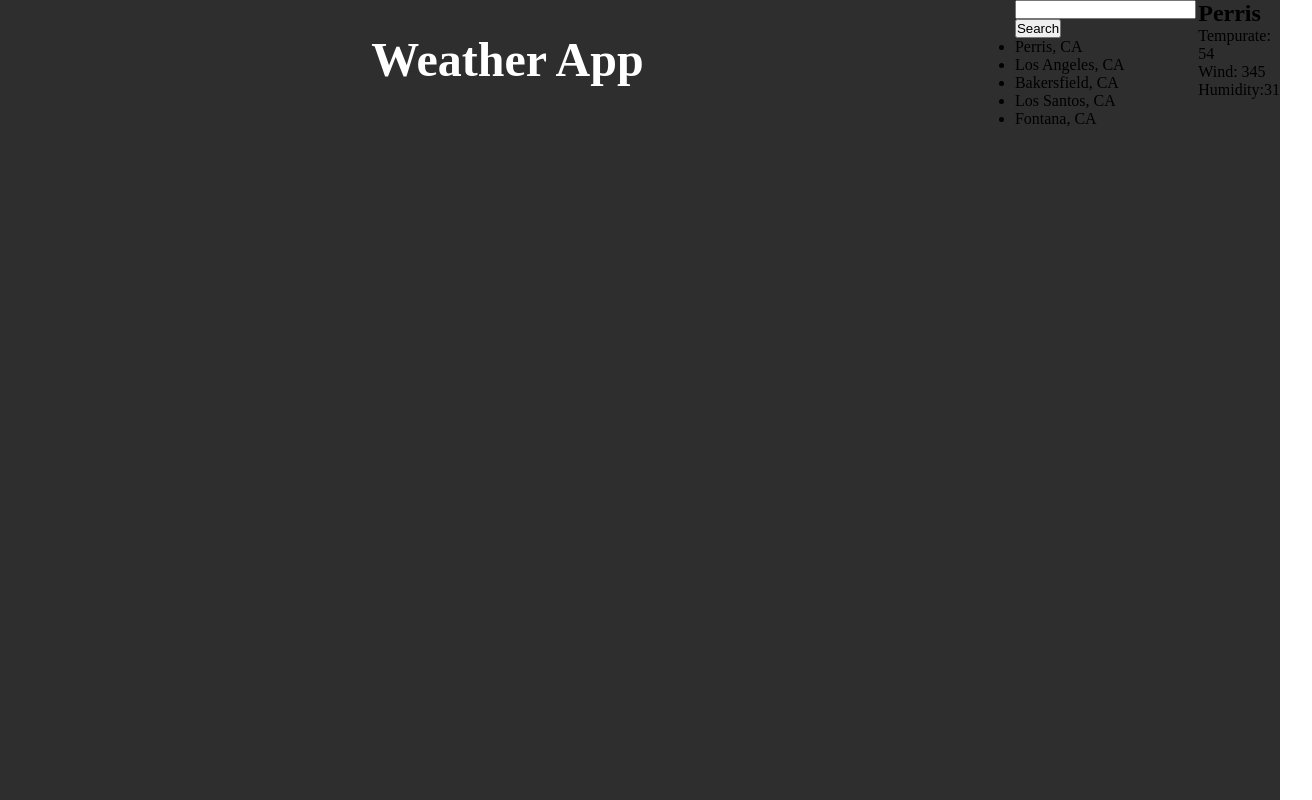
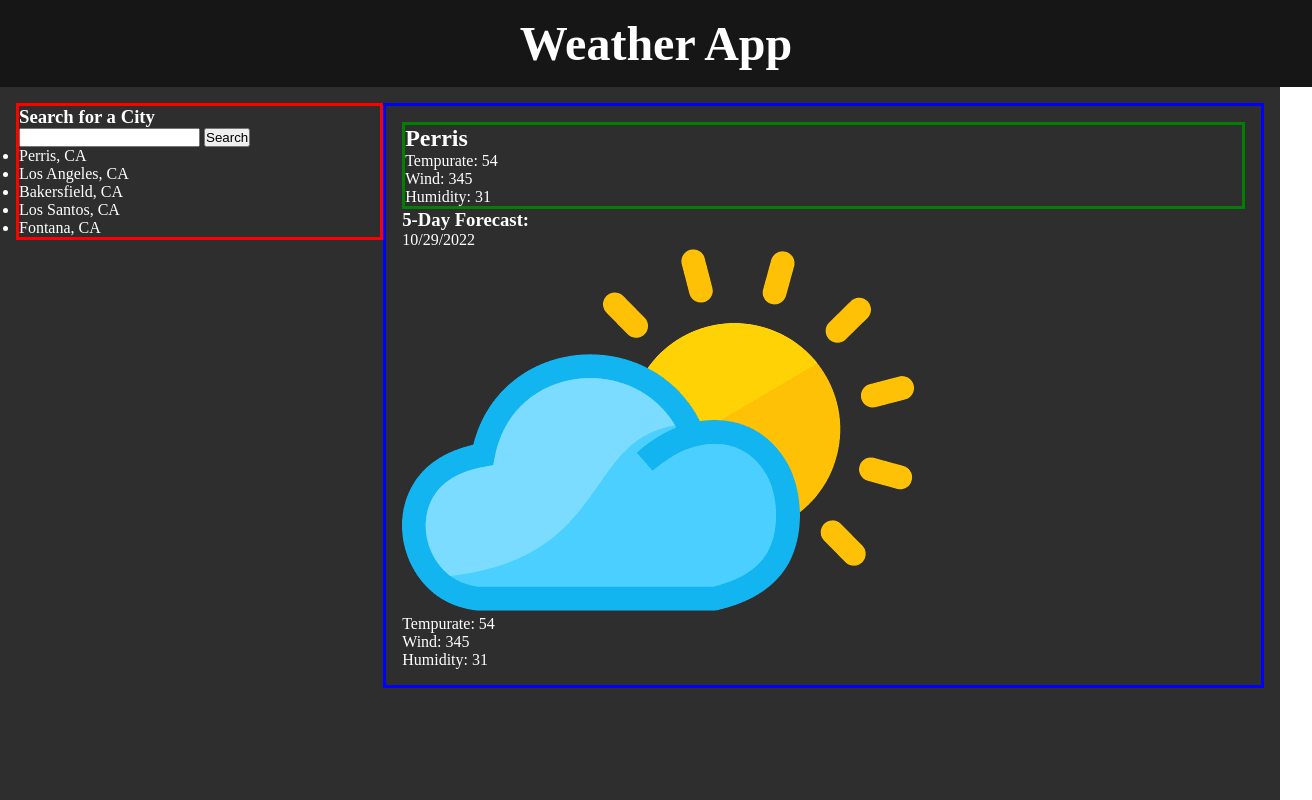
Before and after one commit to TDGLU/Weather-App, a plain HTML site: page index.html in a window 1280 px wide. Shown: the whole page, 1312 px wide, since content can reach past the window. Drawn offline with Linux system fonts and the light colour scheme; no server answers.

Commit message:
started adding styling

```diff
--- a/assets/css/style.css
+++ b/assets/css/style.css
@@ -5,20 +5,44 @@
 }
 
 .container {
-  display: flex;
-  justify-content: center;
   height: 100vh;
   width: 100vw;
   background-color: rgb(46, 46, 46);
 }
 
 .title {
-  display: flex;
-  justify-content: center;
   text-align: center;
   width: 100%;
-  margin-top: 2rem;
   font-size: 3rem;
   font-weight: bolder;
   color: white;
+  background-color: rgb(22, 22, 22);
+  padding: 1rem;
 }
+
+.content-section {
+  display: flex;
+  flex-direction: row;
+  padding: 1rem;
+
+}
+
+aside {
+  color: white;
+  border: solid red;
+  width: 30%;
+  height: 90%;
+}
+
+main {
+  color: white;
+  border: solid blue;
+  height: 90%;
+  width: 70%;
+  padding: 1rem;
+}
+
+main section {
+  border: solid green;
+
+}
--- a/index.html
+++ b/index.html
@@ -11,10 +11,12 @@
 <body>
   <div class="container">
     <header class="title">Weather App</header>
+    <div class="content-section">
       <!-- Aside Section  -->
       <aside>
         <!-- Search Section  -->
         <div class="search-section">
+          <h3>Search for a City</h3>
           <input class="city-search" type="text">
           <button class="search-btn">Search</button>
         </div>
@@ -27,16 +29,32 @@
           <li>Fontana, CA</li>
         </ul>
       </aside>
+
+      <!-- Main Section  -->
       <main>
         <section>
+          <!-- Current City Information -->
           <h2 class="searched-city">Perris</h2>
           <div class="city-details">
             <p class="city-temp">Tempurate: <span id="currentCityTemp">54</span></p>
             <p class="city-wind">Wind: <span id="currentCityWind">345</span></p>
-          <p class="city-humidity">Humidity:<span id="currentCityHumidity">31</span></p>
+            <p class="city-humidity">Humidity: <span id="currentCityHumidity">31</span></p>
           </div>
         </section>
+        <div class="five-day-forecast">
+          <h3>5-Day Forecast:</h3>
+          <div class="cards-container">
+            <div class="card">
+              <p class="card-date">10/29/2022</p>
+              <img src="./assets/imgs/icon.png" alt="" class="card-icon">
+              <p class="card-temp">Tempurate: <span>54</span></p>
+              <p class="card-wind">Wind: <span>345</span></p>
+              <p class="card-humidity">Humidity: <span>31</span></p>
+            </div>
+          </div>
+        </div>
       </main>
+    </div>
   </div>
 </body>
 <script src="./assets/js/script.js"></script>
```
Lines whose indentation alone changed are shown as unchanged.
